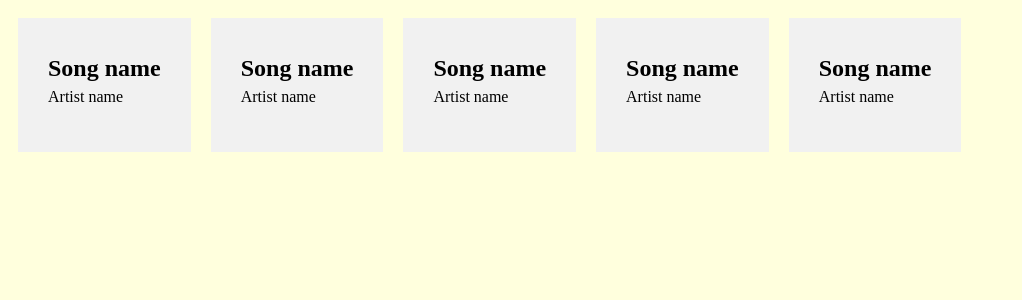
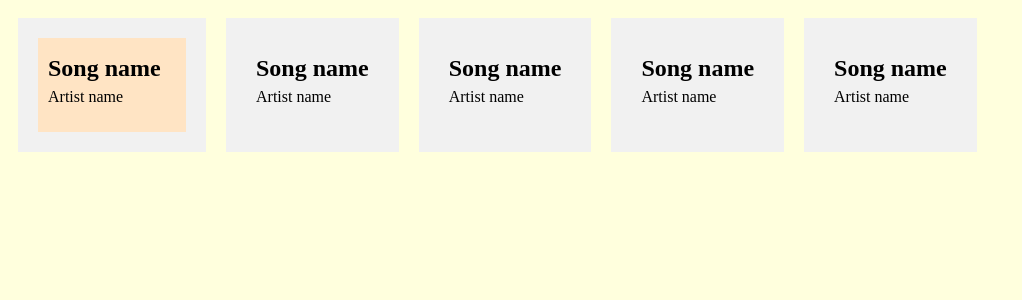
Before and after one commit to shuwana/spacelist, a React (Create React App) app: page / in a window 1280 px wide. In both pictures the pointer is over the element 104 px from the left and 84 px from the top of the page. Shown: the top 300 px of the page, without its empty margins (0-1022 px from the left). Built offline with nearby package versions, Linux system fonts and the light colour scheme.

Commit message:
Add hover effect

```diff
--- a/src/index.css
+++ b/src/index.css
@@ -16,4 +16,9 @@ h2{
   margin: 10px;
   padding: 10px;
 }
+
 /* Changes only when mouse hovers over each track element*/
+.track-preview:hover{
+  background-color: bisque;
+  width: 10vw;
+}
```
